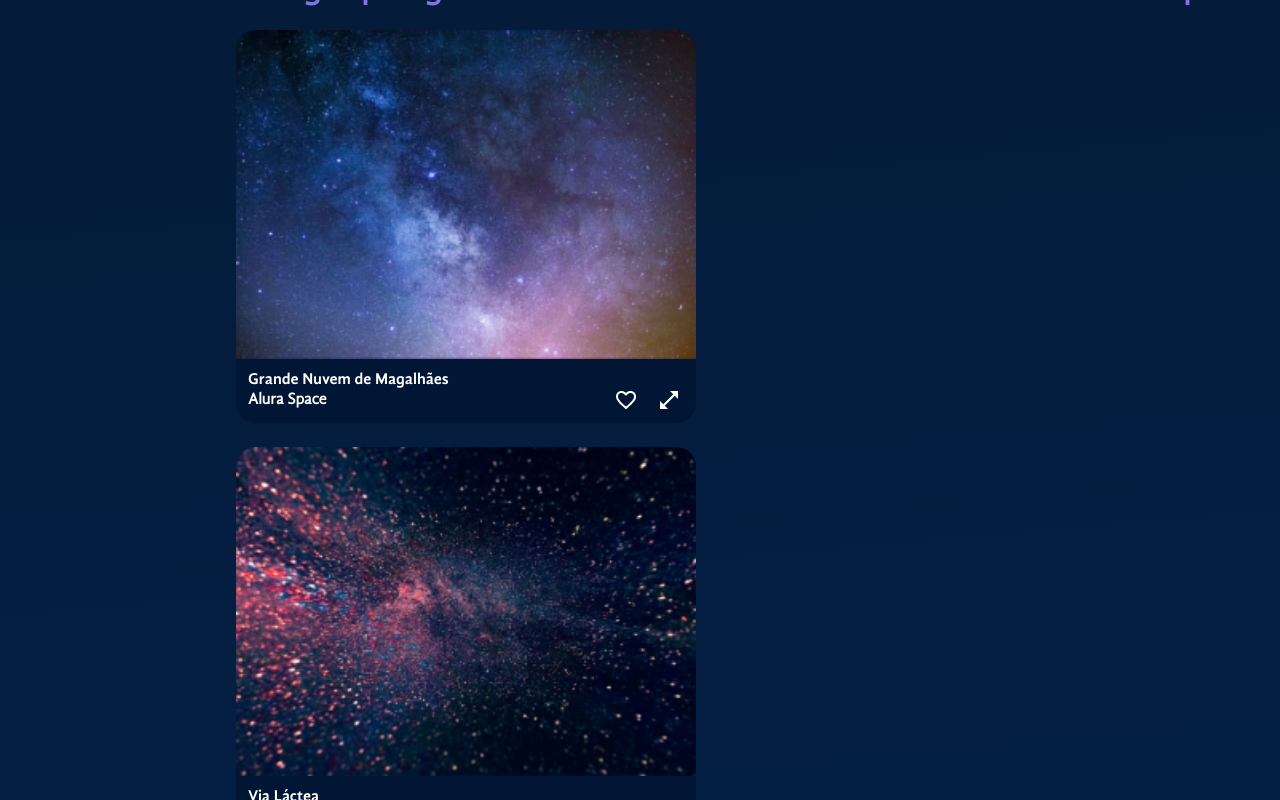
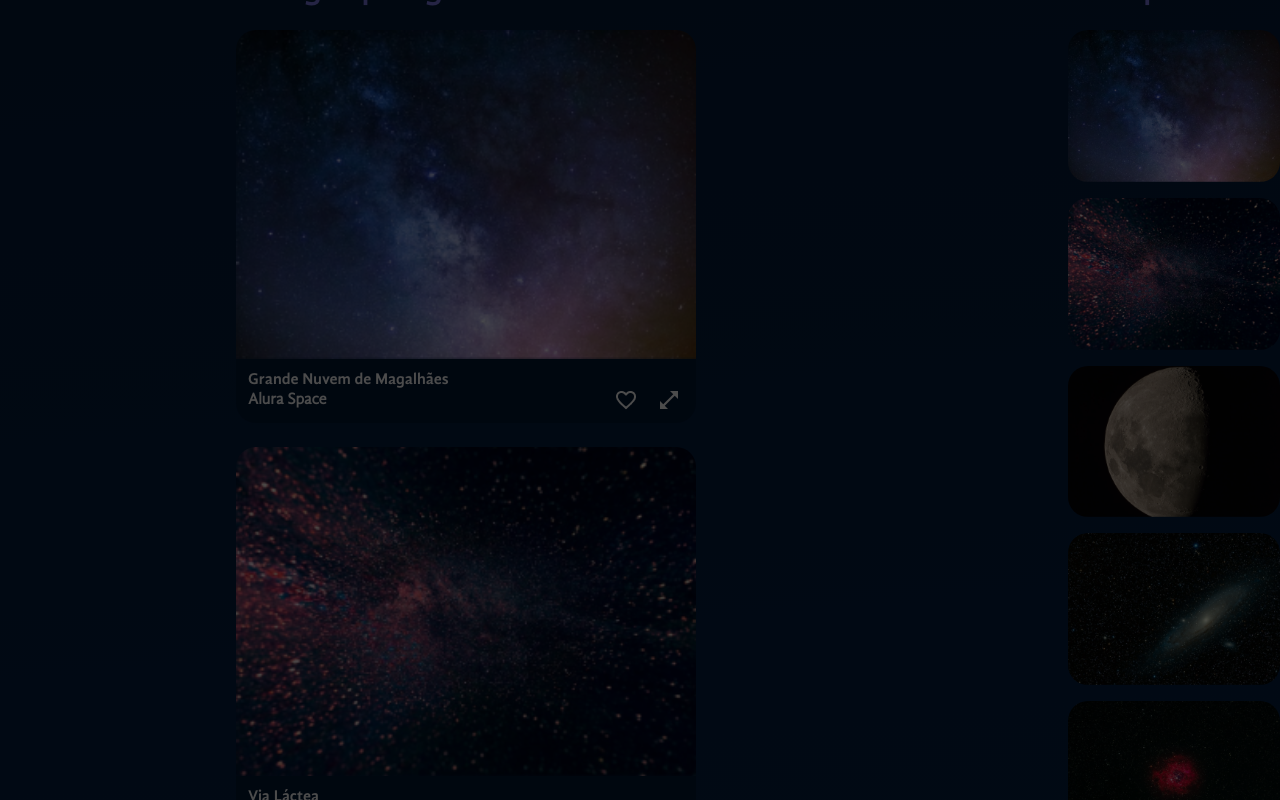
Before and after one commit to devcanovas/space-app, a React (Vite) app: page / in a window 1280 px wide. Both pictures are taken after a click on the button 669 px from the left and 1088 px from the top of the page. Shown: the part 688-1488 px from the top of the page. Built offline with nearby package versions, Linux system fonts and the light colour scheme.

Commit message:
Implementando populares e funcionalidade de modal

```diff
--- a/src/App.jsx
+++ b/src/App.jsx
@@ -5,6 +5,7 @@ import EstilosGlobais from "./components/EstilosGlobais/EstilosGlobais.jsx";
 import Banner from "./components/Banner/index.jsx";
 import Galeria from "./components/Galeria/index.jsx";
 import { GaleriaProvider } from "./context/GaleriaContext.jsx";
+import ModalZoom from "./components/ModalZoom/index.jsx";
 
 const FundoGradiente = styled.div`
   background: linear-gradient(
@@ -38,6 +39,7 @@ function App() {
   return (
     <FundoGradiente>
       <EstilosGlobais />
+      <GaleriaProvider>
         <AppContainer>
           <Cabecalho />
           <MainContainer>
@@ -47,12 +49,12 @@ function App() {
                 texto={"A galeria mais completa de fotos do espaço!"}
                 backgroundImage={"/assets/banner.png"}
               />
-            <GaleriaProvider>
               <Galeria />
-            </GaleriaProvider>
             </ConteudoGaleria>
           </MainContainer>
         </AppContainer>
+        <ModalZoom />
+      </GaleriaProvider>
     </FundoGradiente>
   );
 }
--- a/src/components/CampoTexto/index.jsx
+++ b/src/components/CampoTexto/index.jsx
@@ -13,7 +13,7 @@ const InputEstilizado = styled.input`
   background-origin: content-box;
   /* Estilizando texto interno */
   color: #fff;
-  font-family: Gandhi Sans;
+  font-family: 'GandhiSansRegular';
   font-size: 1.25rem;
   font-style: normal;
   font-weight: 400;
--- a/src/components/Galeria/Imagem/index.jsx
+++ b/src/components/Galeria/Imagem/index.jsx
@@ -1,8 +1,10 @@
-import styled from "styled-components"
-import BotaoIcone from "@/components/BotaoIcone"
+import styled from "styled-components";
+import BotaoIcone from "@/components/BotaoIcone";
+import { useContext } from "react";
+import { GaleriaContext } from "../../../context/GaleriaContext";
 
 const Figure = styled.figure`
-    width: ${props => props.$expandida ? '90%' : '460px'};
+  width: ${(props) => (props.$expandida ? "90%" : "460px")};
   max-width: 100%;
   margin: 0;
   display: flex;
@@ -18,26 +20,29 @@ const Figure = styled.figure`
     box-sizing: border-box;
     padding: 12px;
     h3 {
-            font-family: 'GandhiSansBold';
+      font-family: "GandhiSansBold";
     }
     h4 {
       flex-grow: 1;
     }
-        h3, h4 {
+    h3,
+    h4 {
       margin: 0;
       font-size: 16px;
     }
   }
-`
+`;
 
 const Rodape = styled.footer`
   display: flex;
   justify-content: space-between;
   align-items: center;
-`
+`;
 
-const Imagem = ({ foto, expandida = false }) => {
-    return (<Figure $expandida={expandida} id={`foto-${foto.id}`}>
+const Imagem = ({ foto, expandida }) => {
+  const { setFotoSelecionada } = useContext(GaleriaContext);
+  return (
+    <Figure $expandida={expandida} id={`foto-${foto.id}`}>
       <img src={foto.path} alt={foto.alt} />
       <figcaption>
         <h3>{foto.titulo}</h3>
@@ -46,12 +51,18 @@ const Imagem = ({ foto, expandida = false }) => {
           <BotaoIcone>
             <img src="/assets/icones/favorito.png" alt="Icone de favorito" />
           </BotaoIcone>
-                {!expandida && <BotaoIcone aria-hidden={expandida}>
+          {!expandida && (
+            <BotaoIcone
+              aria-hidden={expandida}
+              onClick={() => setFotoSelecionada(foto)}
+            >
               <img src="/assets/icones/expandir.png" alt="Icone de expandir" />
-                </BotaoIcone>}
+            </BotaoIcone>
+          )}
         </Rodape>
       </figcaption>
-    </Figure>)
-}
+    </Figure>
+  );
+};
 
-export default Imagem
+export default Imagem;
--- a/src/components/Galeria/Populares/index.jsx
+++ b/src/components/Galeria/Populares/index.jsx
@@ -1,7 +1,41 @@
+import styled from "styled-components";
 import Titulo from "../../Titulo"
+import fotos from '@/mocks/fotos.json'
+
+const ColunaFotos = styled.section`
+    display: flex;
+    flex-direction: column;
+    gap: 16px;
+`
+
+const Imagem = styled.img`
+    max-width: 212px;
+    border-radius: 20px;
+`
+
+const Botao = styled.button`
+    background-color: transparent;
+    color: #fff;
+    border: 2px solid;
+    border-color: #C98CF1;
+    padding: 12px 20px;
+    font-size: 20px;
+    border-radius: 10px;
+    cursor: pointer;
+    width: 100%;
+    margin-top: 16px;
+`;
 
 const Populares = () => {
-    return <Titulo $alinhamento="center">Populares</Titulo>
+    return (
+        <section>
+            <Titulo $alinhamento='center'>Populares</Titulo>
+            <ColunaFotos>
+                {fotos.map(foto => <Imagem key={foto.id} src={foto.path} alt={foto.alt}/>)}
+            </ColunaFotos>
+            <Botao>Ver mais</Botao>
+        </section>
+    )
 }
 
 export default Populares
--- /dev/null
+++ b/src/components/ModalZoom/index.jsx
@@ -0,0 +1,38 @@
+import { useContext, useEffect } from "react";
+import { GaleriaContext } from "../../context/GaleriaContext";
+import Imagem from "../Galeria/Imagem";
+import styled from "styled-components";
+
+const Overlay = styled.div`
+  background-color: rgba(0, 0, 0, 0.7);
+  position: fixed;
+  top: 0;
+  right: 0;
+  bottom: 0;
+  left: 0;
+`;
+
+const DialogEstilizado = styled.dialog`
+  position: absolute;
+  top: 249px;
+`;
+
+const ModalZoom = () => {
+  const { fotoSelecionada } = useContext(GaleriaContext);
+
+  return (
+    !!fotoSelecionada && (
+      <>
+        <Overlay />
+        <DialogEstilizado open={fotoSelecionada}>
+          <Imagem foto={fotoSelecionada} expandida={true} />
+          <form method="dialog">
+            <button>OK</button>
+          </form>
+        </DialogEstilizado>
+      </>
+    )
+  );
+};
+
+export default ModalZoom;
--- a/src/context/GaleriaContext.jsx
+++ b/src/context/GaleriaContext.jsx
@@ -1,16 +1,19 @@
-import React, { createContext, useState } from "react";
+import React, { createContext, useEffect, useState } from "react";
 import fotos from "@/mocks/fotos.json";
 
 export const GaleriaContext = createContext();
 
 export const GaleriaProvider = ({ children }) => {
   const [fotosDaGaleria, setFotosDaGaleria] = useState(fotos);
+  const [fotoSelecionada, setFotoSelecionada] = useState(null);
 
   return (
     <GaleriaContext.Provider
       value={{
         fotosDaGaleria,
         setFotosDaGaleria,
+        fotoSelecionada,
+        setFotoSelecionada
       }}
     >
       {children}
```
Lines whose indentation alone changed are shown as unchanged.
